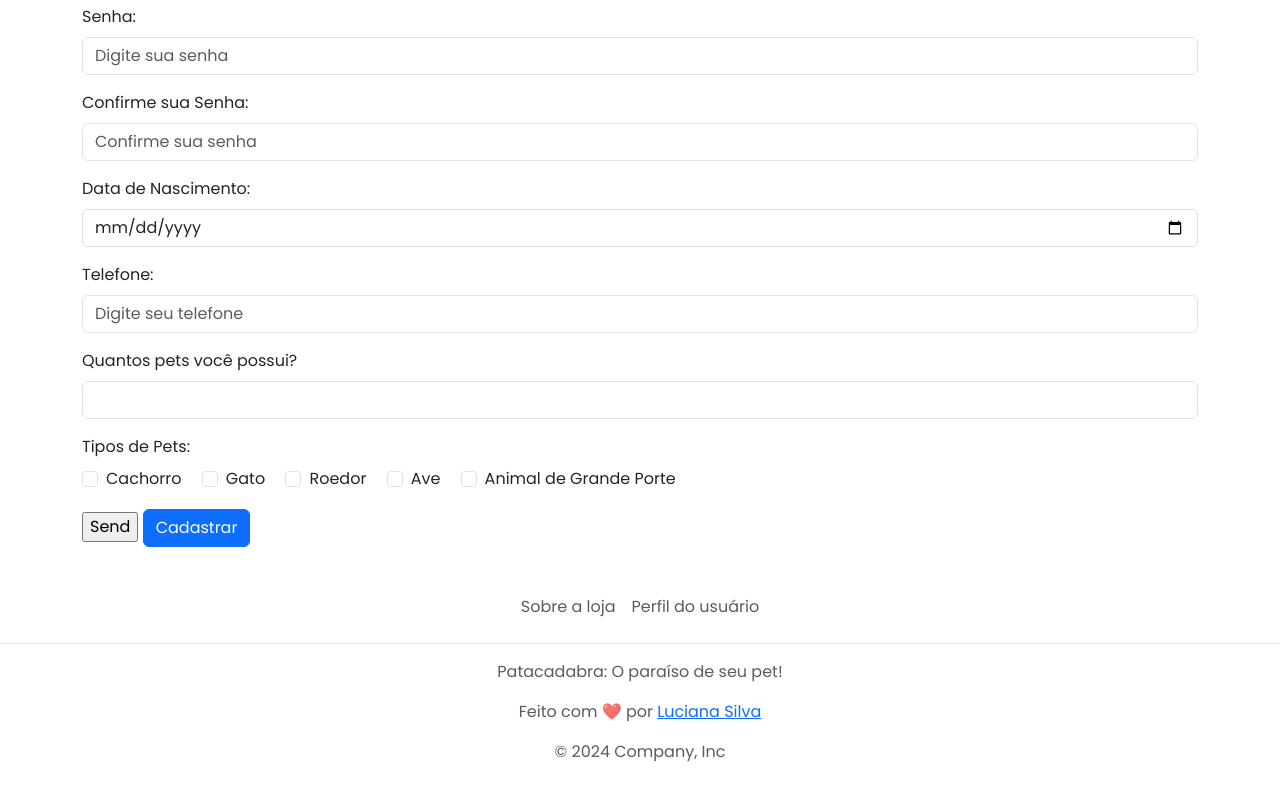
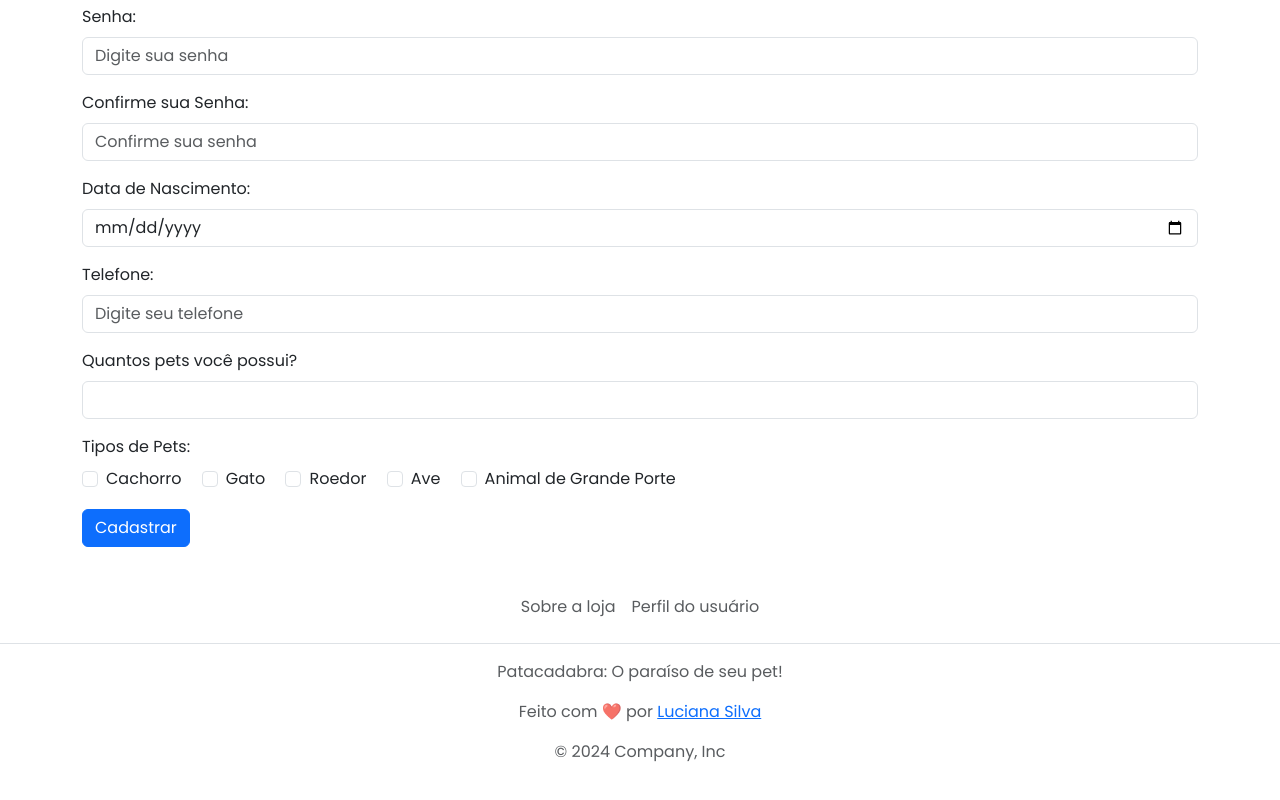
Before and after one commit to lucianakaroli/patacabra-petshop, a website: page perfil.html in a window 1280 px wide. Shown: the part 570-1370 px from the top of the page. Drawn offline with nearby package versions, Linux system fonts and the light colour scheme.

Commit message:
teste cadastro

```diff
--- a/perfil.html
+++ b/perfil.html
@@ -166,7 +166,6 @@
                     <label class="form-check-label" for="petTypeLarge">Animal de Grande Porte</label>
                 </div>
             </div>
-            <input type="submit" value="Send">
             <button type="submit" class="btn btn-primary">Cadastrar</button>
         </form>
         <div id="message" class="mt-3"></div>
```
